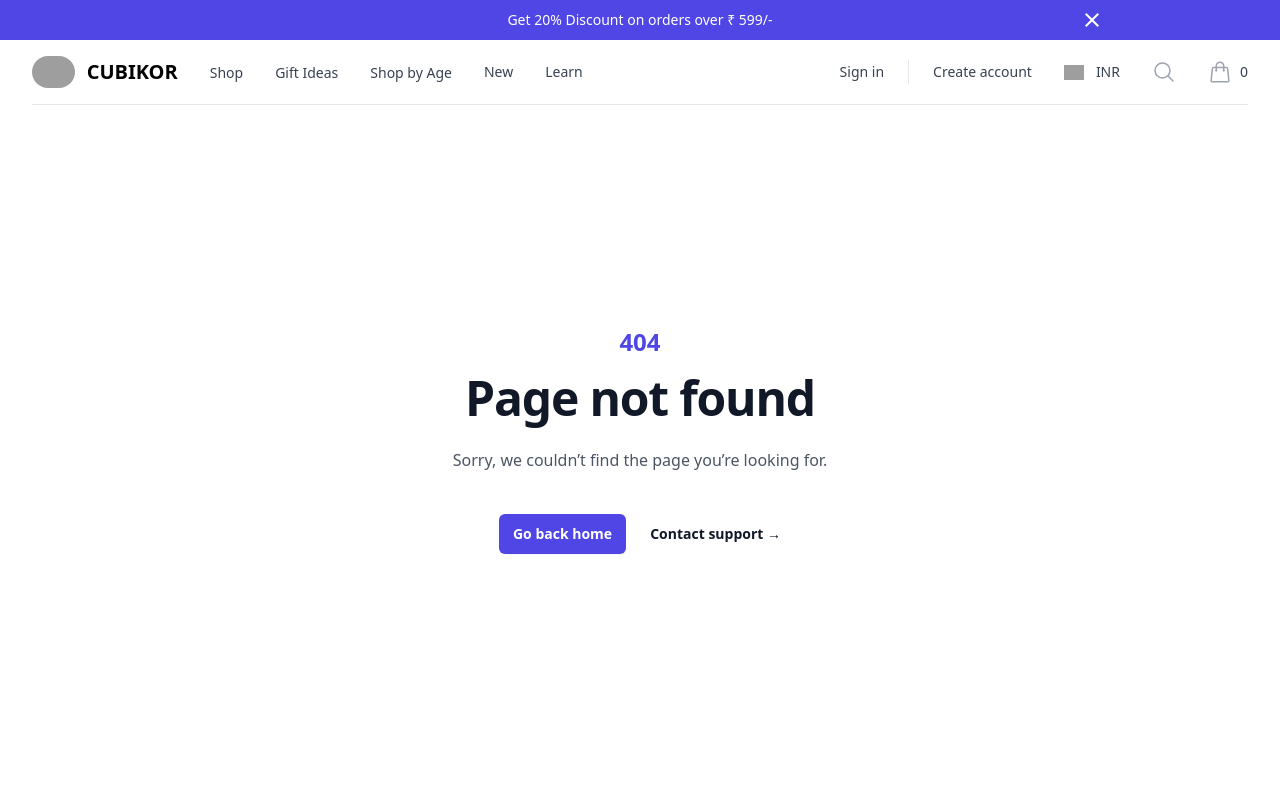
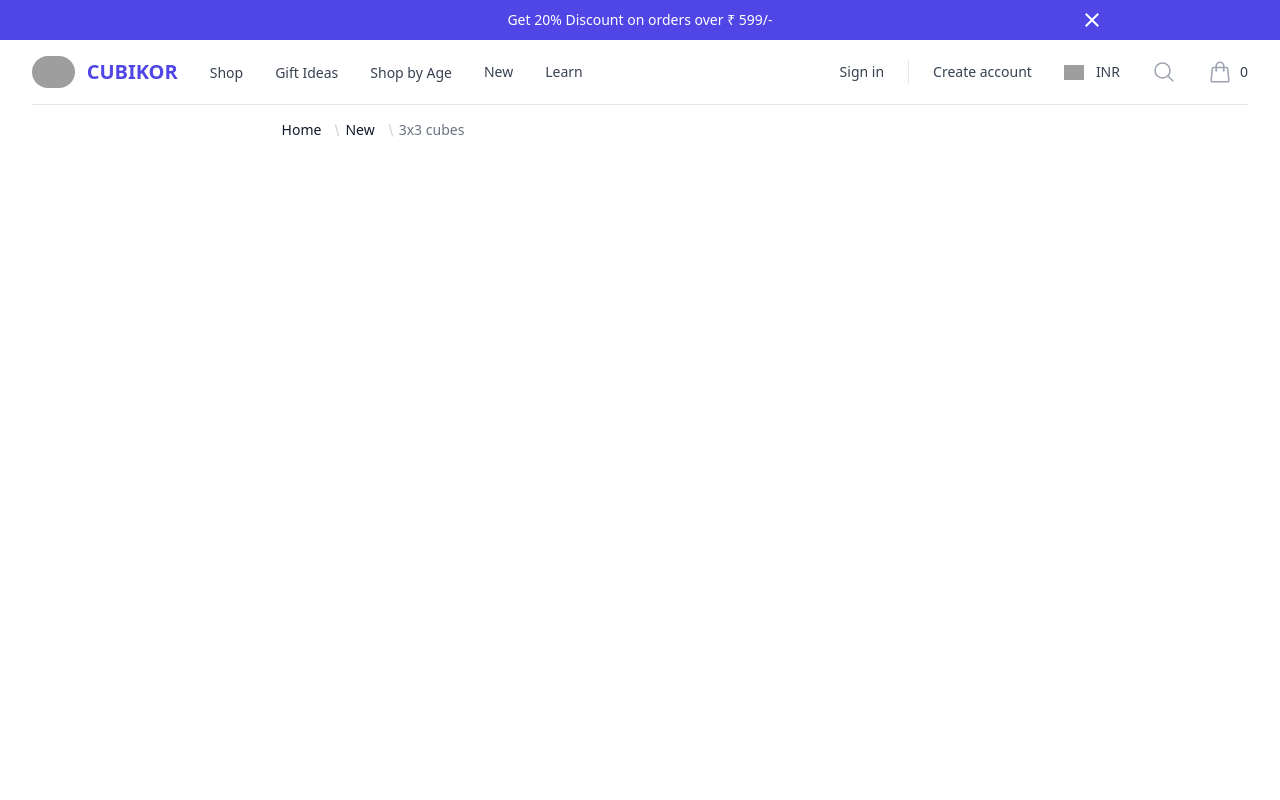
Before and after one commit to soumen974/Cubikor-react, a React (Create React App) app: page /new in a window 1280 px wide. Shown: the top 800 px of the page. Built offline with nearby package versions, Linux system fonts and the light colour scheme; grey boxes are pictures that could not be loaded.

Commit message:
updated elements

```diff
--- a/src/App.jsx
+++ b/src/App.jsx
@@ -3,6 +3,7 @@ import { BrowserRouter as Router, Route, Routes } from 'react-router-dom';
 import Layout from "./Customer/Component/Layout";
 import Home from "./Customer/Pages/Home";
 import NotFound from './Customer/Component/NotFound';
+import NewProduct from './Product/NewProduct';
 
 
 export default function App() {
@@ -14,6 +15,8 @@ export default function App() {
       <Routes>
         <Route path="/" element={<Layout />}>
           <Route path="/" element={<Home />} />
+          <Route path="/new" element={<NewProduct/>} />
+
           <Route path="*" element={<NotFound/>} />
         </Route>
 
--- a/src/Customer/Component/Navigation/Navigation.jsx
+++ b/src/Customer/Component/Navigation/Navigation.jsx
@@ -18,6 +18,8 @@ import { Bars3Icon, MagnifyingGlassIcon, ShoppingBagIcon, XMarkIcon } from '@her
 import CloseIcon from '@mui/icons-material/Close';
 import pagelogo from "../../../images-app/page-logo.jpg";
 import SearchBox from '../../SearchBox';
+import SHoppingCart from "../SHoppingCart";
+import { Hidden } from '@mui/material';
 
 
 const navigation = {
@@ -137,7 +139,7 @@ const navigation = {
     },
   ],
   pages: [
-    { name: 'New', href: '#' },
+    { name: 'New', href: '/new' },
     { name: 'Learn', href: '#' },
   ]
 }
@@ -150,14 +152,16 @@ export default function Navigation() {
   const [open, setOpen] = useState(false)
   const [Ad, setAd] = useState(true);
   const[SearchBar,SetSearchBar]=useState(false);
+  const [setshoppingCart, setsetshoppingCart] = useState(false);
 
   return (
     <>
     <SearchBox open={SearchBar} setOpen={SetSearchBar}/>
+    <SHoppingCart open={setshoppingCart} setOpen={setsetshoppingCart}/>
       <div className="bg-white fixed w-full z-[999]">
         {/* Mobile menu */}
         <Transition.Root show={open} as={Fragment}>
-          <Dialog as="div" className="relative z-40 lg:hidden" onClose={setOpen}>
+          <Dialog as="div" className="relative z-40 lg:hidden " onClose={setOpen}>
             <Transition.Child
               as={Fragment}
               enter="transition-opacity ease-linear duration-300"
@@ -170,7 +174,7 @@ export default function Navigation() {
               <div className="fixed inset-0 bg-black bg-opacity-25" />
             </Transition.Child>
 
-            <div className="fixed inset-0 z-40 flex">
+            <div className="fixed inset-0 z-40 flex ">
               <Transition.Child
                 as={Fragment}
                 enter="transition ease-in-out duration-300 transform"
@@ -180,18 +184,8 @@ export default function Navigation() {
                 leaveFrom="translate-x-0"
                 leaveTo="-translate-x-full"
               >
-                <Dialog.Panel className="relative flex w-full max-w-xs flex-col overflow-y-auto bg-white pb-12 shadow-xl">
-                  <div className="flex px-4 pb-2 pt-5">
-                    <button
-                      type="button"
-                      className="relative -m-2 inline-flex items-center justify-center rounded-md p-2 text-gray-400"
-                      onClick={() => setOpen(false)}
-                    >
-                      <span className="absolute -inset-0.5" />
-                      <span className="sr-only">Close menu</span>
-                      <XMarkIcon className="h-6 w-6" aria-hidden="true" />
-                    </button>
-                  </div>
+                <Dialog.Panel className="relative flex w-full max-w-xs flex-col overflow-y-auto bg-white pt-[6rem] pb-12 shadow-xl" style={{ '&::WebkitScrollbar': { width: 0, height: 0, display: "hidden" } }}>
+
 
                   {/* Links */}
                   <Tab.Group as="div" className="mt-2">
@@ -296,8 +290,8 @@ export default function Navigation() {
           </Dialog>
         </Transition.Root>
 
-        <header className="relative bg-white">
-      <p className={`${Ad? "h-10": "h-0 hidden" } transform-h flex relative  items-center justify-center bg-indigo-600 px-4 text-sm font-medium text-white sm:px-6 lg:px-8`}>
+        <header className="relative bg-white text-indigo-600" >
+       <p className={`${Ad? "h-10": "h-0 hidden" } transform-h flex relative  items-center justify-center bg-indigo-600 px-4 text-sm font-medium text-white sm:px-6 lg:px-8`}>
             <h1>Get 20% Discount on orders over ₹ 599/-</h1>
             <div className="item-right absolute right-10 w-0 md:right-40 md:w-10 cursor-pointer " onClick={()=>setAd(false)}>
             <CloseIcon/>
@@ -310,7 +304,7 @@ export default function Navigation() {
                 <button
                   type="button"
                   className="relative rounded-md bg-white p-2 text-gray-400 lg:hidden"
-                  onClick={() => setOpen(true)}
+                  onClick={() => setOpen(!open)}
                 >
                   <span className="absolute -inset-0.5" />
                   <span className="sr-only">Open menu</span>
@@ -319,7 +313,7 @@ export default function Navigation() {
 
                 {/* Logo */}
                 <div className="ml-4 flex lg:ml-0">
-                  <a href="/home" className='flex justify-center items-center gap-3 '>
+                  <a href="/" className='flex justify-center items-center gap-3 '>
                     <span className="sr-only">Your Company</span>
                     <img
                       className="h-8 w-auto rounded-full"
@@ -464,7 +458,7 @@ export default function Navigation() {
                   </div>
 
                   {/* Cart */}
-                  <div className="ml-4 flow-root lg:ml-6">
+                  <div className="ml-4 flow-root lg:ml-6" onClick={()=>(setsetshoppingCart(true))}>
                     <a href="#" className="group -m-2 flex items-center p-2">
                       <ShoppingBagIcon
                         className="h-6 w-6 flex-shrink-0 text-gray-400 group-hover:text-gray-500"
--- a/src/Customer/Component/ProductOverviews.jsx
+++ b/src/Customer/Component/ProductOverviews.jsx
@@ -24,12 +24,12 @@ import { StarIcon } from '@heroicons/react/20/solid'
 import { RadioGroup } from '@headlessui/react'
 
 const product = {
-  name: 'Basic Tee 6-Pack',
+  name: '3x3 cubes',
   price: '$192',
   href: '#',
   breadcrumbs: [
-    { id: 1, name: 'Men', href: '#' },
-    { id: 2, name: 'Clothing', href: '#' },
+    { id: 1, name: 'Home', href: '/' },
+    { id: 2, name: 'New', href: '/new' },
   ],
   images: [
     {
--- a/src/Customer/Pages/Home.jsx
+++ b/src/Customer/Pages/Home.jsx
@@ -18,7 +18,7 @@ export default function Home() {
           <CompanyWhoGet/>
         ].map((item,index)=>
           (
-          <div key={index} className={` mt-32 ${index===2&& "h-screen"}`}>{item}</div>
+          <div key={index} className={` mt-32 ${index===2&& "h-"}`}>{item}</div>
           ))
         }
 
```
